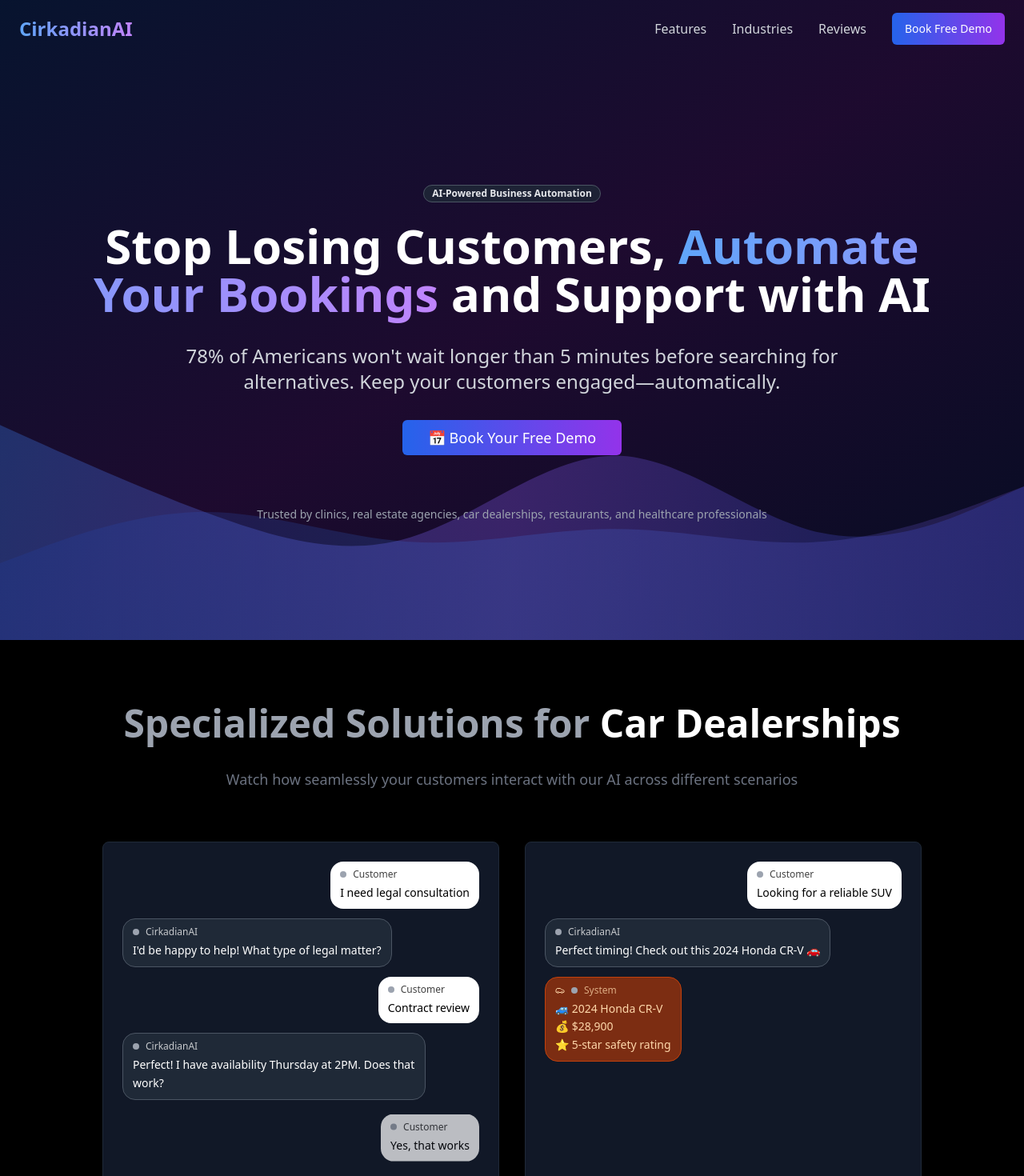
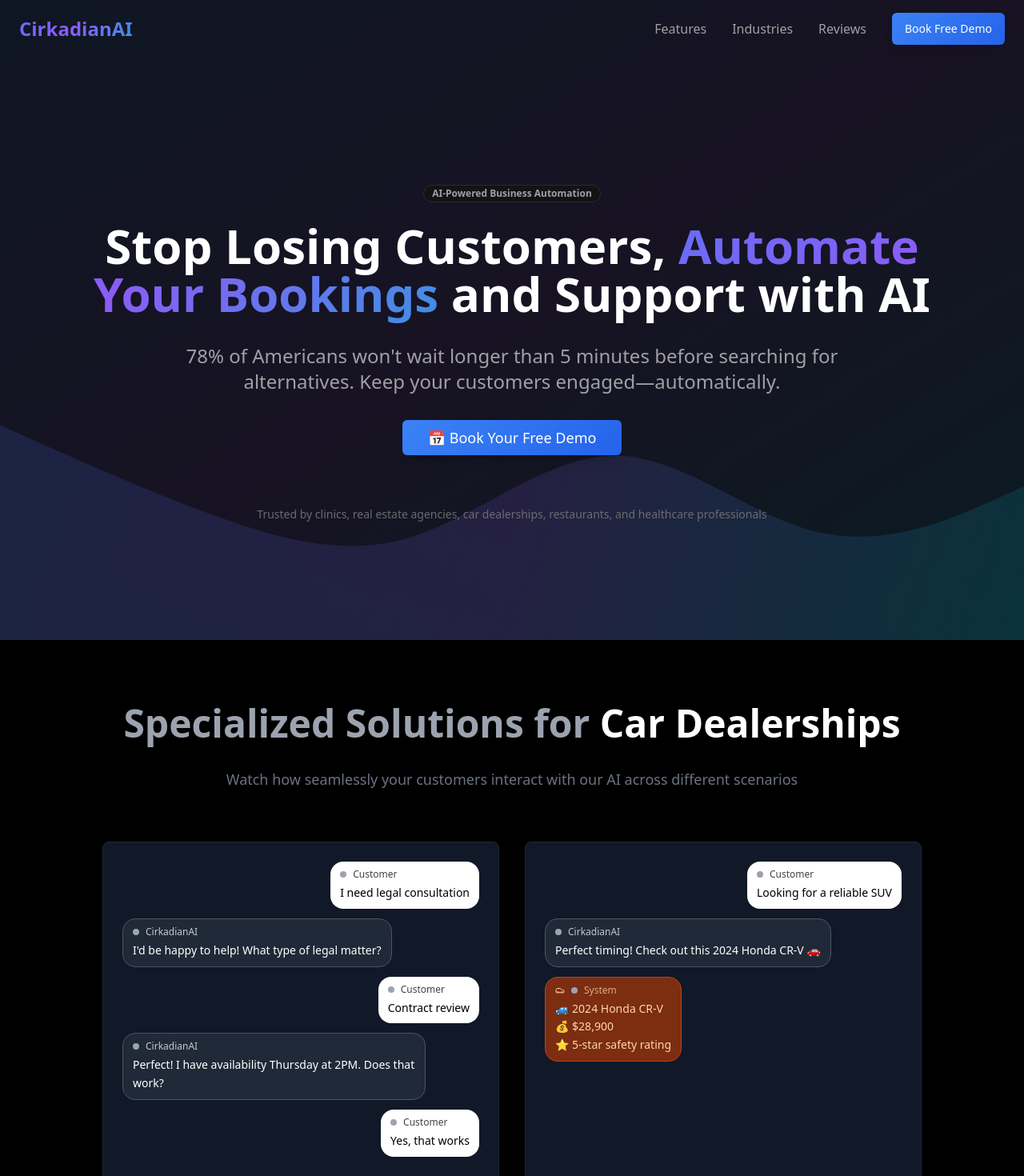
Before and after one commit to gerrybarria/cirkadian-ai-automate, a React (Vite) app: page / in a window 1280 px wide. Shown: the top 1470 px of the page at 80% size. Built offline with nearby package versions, Linux system fonts and the light colour scheme.

Commit message:
Refactor: Improve dark theme with new colors
Updated the primary and secondary colors for a better dark theme across the entire page.

```diff
--- a/src/components/HeroSection.tsx
+++ b/src/components/HeroSection.tsx
@@ -11,64 +11,54 @@ export const HeroSection = () => {
 
   return (
     <section className="min-h-screen flex items-center justify-center px-6 pt-20 relative overflow-hidden">
-      {/* Flowing wave background */}
-      <div className="absolute inset-0 bg-black">
-        <div className="absolute inset-0 bg-gradient-to-br from-blue-600/20 via-purple-600/20 to-blue-800/20"></div>
+      {/* Enhanced dark background with gradients */}
+      <div className="absolute inset-0 bg-dark-background">
+        <div className="absolute inset-0 bg-gradient-to-br from-brand-primary/10 via-brand-secondary/10 to-brand-accent/10"></div>
         <svg className="absolute bottom-0 left-0 w-full h-96" viewBox="0 0 1440 320" preserveAspectRatio="none">
           <path
             fill="url(#wave-gradient)"
-            fillOpacity="0.3"
+            fillOpacity="0.15"
             d="M0,96L48,112C96,128,192,160,288,186.7C384,213,480,235,576,213.3C672,192,768,128,864,128C960,128,1056,192,1152,208C1248,224,1344,192,1392,176L1440,160L1440,320L1392,320C1344,320,1248,320,1152,320C1056,320,960,320,864,320C768,320,672,320,576,320C480,320,384,320,288,320C192,320,96,320,48,320L0,320Z"
           />
           <defs>
             <linearGradient id="wave-gradient" x1="0%" y1="0%" x2="100%" y2="0%">
-              <stop offset="0%" stopColor="#3B82F6" />
-              <stop offset="50%" stopColor="#8B5CF6" />
-              <stop offset="100%" stopColor="#1E40AF" />
-            </linearGradient>
-          </defs>
-        </svg>
-        <svg className="absolute bottom-0 left-0 w-full h-80" viewBox="0 0 1440 320" preserveAspectRatio="none">
-          <path
-            fill="url(#wave-gradient-2)"
-            fillOpacity="0.2"
-            d="M0,224L48,208C96,192,192,160,288,160C384,160,480,192,576,197.3C672,203,768,181,864,181.3C960,181,1056,203,1152,197.3C1248,192,1344,160,1392,144L1440,128L1440,320L1392,320C1344,320,1248,320,1152,320C1056,320,960,320,864,320C768,320,672,320,576,320C480,320,384,320,288,320C192,320,96,320,48,320L0,320Z"
-          />
-          <defs>
-            <linearGradient id="wave-gradient-2" x1="0%" y1="0%" x2="100%" y2="0%">
-              <stop offset="0%" stopColor="#1E40AF" />
-              <stop offset="50%" stopColor="#3B82F6" />
-              <stop offset="100%" stopColor="#8B5CF6" />
+              <stop offset="0%" stopColor="#3b82f6" />
+              <stop offset="50%" stopColor="#8b5cf6" />
+              <stop offset="100%" stopColor="#06b6d4" />
             </linearGradient>
           </defs>
         </svg>
       </div>
 
       <div className="max-w-6xl mx-auto text-center relative z-10">
-        <Badge variant="secondary" className="mb-6 bg-gray-800/80 text-gray-200 border-gray-600">
+        <Badge variant="secondary" className="mb-6 bg-dark-surface border-dark-border text-dark-text-muted">
           AI-Powered Business Automation
         </Badge>
 
-        <h1 className="text-4xl font-bold mb-8 leading-tight animate-fade-in text-white md:text-6xl">
+        <h1 className="text-4xl font-bold mb-8 leading-tight animate-fade-in text-dark-text md:text-6xl">
           Stop Losing Customers,{" "}
-          <span className="bg-gradient-to-r from-blue-400 to-purple-400 bg-clip-text text-transparent">
+          <span className="gradient-text-primary">
             Automate Your Bookings
           </span>{" "}
           and Support with AI
         </h1>
 
-        <p className="text-xl md:text-2xl text-gray-300 mb-8 max-w-4xl mx-auto leading-relaxed animate-fade-in">
+        <p className="text-xl md:text-2xl text-dark-text-muted mb-8 max-w-4xl mx-auto leading-relaxed animate-fade-in">
           78% of Americans won't wait longer than 5 minutes before searching for alternatives.
           Keep your customers engaged—automatically.
         </p>
 
         <div className="flex flex-col sm:flex-row gap-4 justify-center items-center animate-fade-in">
-          <Button size="lg" className="bg-gradient-to-r from-blue-600 to-purple-600 hover:from-blue-700 hover:to-purple-700 text-white text-lg px-8 py-4 hover-scale border-0" onClick={() => window.open('https://calendly.com', '_blank')}>
+          <Button
+            size="lg"
+            className="btn-gradient-primary text-white text-lg px-8 py-4 hover-scale border-0 shadow-lg"
+            onClick={() => window.open('https://calendly.com', '_blank')}
+          >
             📅 Book Your Free Demo
           </Button>
         </div>
 
-        <div className="mt-16 text-sm text-gray-400">
+        <div className="mt-16 text-sm text-dark-text-subtle">
           <p>Trusted by clinics, real estate agencies, car dealerships, restaurants, and healthcare professionals</p>
         </div>
       </div>
--- a/src/components/Navigation.tsx
+++ b/src/components/Navigation.tsx
@@ -15,22 +15,22 @@ export const Navigation = () => {
 
   return (
     <nav className={`fixed top-0 w-full z-50 transition-all duration-300 ${
-      isScrolled ? 'bg-black/80 backdrop-blur-lg border-b border-gray-800' : 'bg-transparent'
+      isScrolled ? 'bg-dark-background/95 backdrop-blur-lg border-b border-dark-border' : 'bg-transparent'
     }`}>
       <div className="max-w-7xl mx-auto px-6 py-4">
         <div className="flex items-center justify-between">
           <div className="flex items-center space-x-2">
-            <div className="text-2xl font-bold bg-gradient-to-r from-blue-400 to-purple-400 bg-clip-text text-transparent">
+            <div className="text-2xl font-bold gradient-text-primary">
               CirkadianAI
             </div>
           </div>
 
           <div className="hidden md:flex items-center space-x-8">
-            <a href="#features" className="text-gray-300 hover:text-blue-400 transition-colors">Features</a>
-            <a href="#industries" className="text-gray-300 hover:text-blue-400 transition-colors">Industries</a>
-            <a href="#testimonials" className="text-gray-300 hover:text-blue-400 transition-colors">Reviews</a>
+            <a href="#features" className="text-dark-text-muted hover:text-brand-primary transition-colors">Features</a>
+            <a href="#industries" className="text-dark-text-muted hover:text-brand-primary transition-colors">Industries</a>
+            <a href="#testimonials" className="text-dark-text-muted hover:text-brand-primary transition-colors">Reviews</a>
             <Button
-              className="bg-gradient-to-r from-blue-600 to-purple-600 hover:from-blue-700 hover:to-purple-700 text-white hover-scale border-0"
+              className="btn-gradient-primary text-white hover-scale border-0 shadow-lg"
               onClick={() => window.open('https://calendly.com', '_blank')}
             >
               Book Free Demo
--- a/src/index.css
+++ b/src/index.css
@@ -7,73 +7,25 @@
 
 @layer base {
   :root {
-    --background: 0 0% 100%;
-    --foreground: 222.2 84% 4.9%;
-
-    --card: 0 0% 100%;
-    --card-foreground: 222.2 84% 4.9%;
-
-    --popover: 0 0% 100%;
-    --popover-foreground: 222.2 84% 4.9%;
-
-    --primary: 222.2 47.4% 11.2%;
-    --primary-foreground: 210 40% 98%;
-
-    --secondary: 210 40% 96.1%;
-    --secondary-foreground: 222.2 47.4% 11.2%;
-
-    --muted: 210 40% 96.1%;
-    --muted-foreground: 215.4 16.3% 46.9%;
-
-    --accent: 210 40% 96.1%;
-    --accent-foreground: 222.2 47.4% 11.2%;
-
-    --destructive: 0 84.2% 60.2%;
-    --destructive-foreground: 210 40% 98%;
-
-    --border: 214.3 31.8% 91.4%;
-    --input: 214.3 31.8% 91.4%;
-    --ring: 222.2 84% 4.9%;
-
-    --radius: 0.5rem;
-
-    --sidebar-background: 0 0% 98%;
-
-    --sidebar-foreground: 240 5.3% 26.1%;
-
-    --sidebar-primary: 240 5.9% 10%;
-
-    --sidebar-primary-foreground: 0 0% 98%;
-
-    --sidebar-accent: 240 4.8% 95.9%;
-
-    --sidebar-accent-foreground: 240 5.9% 10%;
-
-    --sidebar-border: 220 13% 91%;
-
-    --sidebar-ring: 217.2 91.2% 59.8%;
-  }
-
-  .dark {
-    --background: 222.2 84% 4.9%;
+    --background: 222 84% 4.9%;
     --foreground: 210 40% 98%;
 
-    --card: 222.2 84% 4.9%;
+    --card: 222 84% 4.9%;
     --card-foreground: 210 40% 98%;
 
-    --popover: 222.2 84% 4.9%;
+    --popover: 222 84% 4.9%;
     --popover-foreground: 210 40% 98%;
 
-    --primary: 210 40% 98%;
+    --primary: 217.2 91.2% 59.8%;
     --primary-foreground: 222.2 47.4% 11.2%;
 
-    --secondary: 217.2 32.6% 17.5%;
+    --secondary: 262.1 83.3% 57.8%;
     --secondary-foreground: 210 40% 98%;
 
     --muted: 217.2 32.6% 17.5%;
     --muted-foreground: 215 20.2% 65.1%;
 
-    --accent: 217.2 32.6% 17.5%;
+    --accent: 188 95% 43%;
     --accent-foreground: 210 40% 98%;
 
     --destructive: 0 62.8% 30.6%;
@@ -81,14 +33,17 @@
 
     --border: 217.2 32.6% 17.5%;
     --input: 217.2 32.6% 17.5%;
-    --ring: 212.7 26.8% 83.9%;
-    --sidebar-background: 240 5.9% 10%;
-    --sidebar-foreground: 240 4.8% 95.9%;
-    --sidebar-primary: 224.3 76.3% 48%;
-    --sidebar-primary-foreground: 0 0% 100%;
-    --sidebar-accent: 240 3.7% 15.9%;
-    --sidebar-accent-foreground: 240 4.8% 95.9%;
-    --sidebar-border: 240 3.7% 15.9%;
+    --ring: 217.2 91.2% 59.8%;
+
+    --radius: 0.5rem;
+
+    --sidebar-background: 222 84% 4.9%;
+    --sidebar-foreground: 210 40% 98%;
+    --sidebar-primary: 217.2 91.2% 59.8%;
+    --sidebar-primary-foreground: 222.2 47.4% 11.2%;
+    --sidebar-accent: 217.2 32.6% 17.5%;
+    --sidebar-accent-foreground: 210 40% 98%;
+    --sidebar-border: 217.2 32.6% 17.5%;
     --sidebar-ring: 217.2 91.2% 59.8%;
   }
 }
@@ -99,7 +54,8 @@
   }
 
   body {
-    @apply bg-background text-foreground;
+    @apply bg-dark-background text-dark-text;
+    font-family: system-ui, -apple-system, sans-serif;
   }
 }
 
@@ -168,9 +124,9 @@
   transform: scale(1.02);
 }
 
-/* Vercel-style gradient text */
-.gradient-text {
-  background: linear-gradient(90deg, #000 0%, #666 50%, #000 100%);
+/* Enhanced gradient text */
+.gradient-text-primary {
+  background: linear-gradient(135deg, #3b82f6 0%, #8b5cf6 50%, #06b6d4 100%);
   background-clip: text;
   -webkit-background-clip: text;
   -webkit-text-fill-color: transparent;
@@ -187,19 +143,50 @@
   }
 }
 
-/* Minimal accent color utilities */
-.accent-primary {
-  color: #0070f3;
+/* Button gradients */
+.btn-gradient-primary {
+  background: linear-gradient(135deg, #3b82f6 0%, #2563eb 100%);
+  transition: all 0.3s ease;
 }
 
-.accent-border {
-  border-color: #0070f3;
+.btn-gradient-primary:hover {
+  background: linear-gradient(135deg, #2563eb 0%, #1d4ed8 100%);
+  transform: translateY(-1px);
+  box-shadow: 0 10px 25px rgba(59, 130, 246, 0.3);
 }
 
-.accent-bg {
-  background-color: #0070f3;
+.btn-gradient-secondary {
+  background: linear-gradient(135deg, #8b5cf6 0%, #7c3aed 100%);
+  transition: all 0.3s ease;
 }
 
-.accent-gradient {
-  background: linear-gradient(90deg, #0070f3, #00d4ff);
+.btn-gradient-secondary:hover {
+  background: linear-gradient(135deg, #7c3aed 0%, #6d28d9 100%);
+  transform: translateY(-1px);
+  box-shadow: 0 10px 25px rgba(139, 92, 246, 0.3);
 }
+
+/* Card enhancements */
+.card-dark {
+  background: linear-gradient(135deg, #131316 0%, #1a1a1e 100%);
+  border: 1px solid #2a2a2e;
+  transition: all 0.3s ease;
+}
+
+.card-dark:hover {
+  border-color: #3b82f6;
+  box-shadow: 0 8px 32px rgba(59, 130, 246, 0.1);
+}
+
+/* Surface variations */
+.surface-primary {
+  background-color: #0a0a0b;
+}
+
+.surface-secondary {
+  background-color: #131316;
+}
+
+.surface-tertiary {
+  background-color: #1a1a1e;
+}
--- a/src/pages/Index.tsx
+++ b/src/pages/Index.tsx
@@ -7,12 +7,13 @@ import { AnimatedDemos } from "@/components/AnimatedDemos";
 import { IntegrationsSection } from "@/components/IntegrationsSection";
 import { FeatureHighlights } from "@/components/FeatureHighlights";
 import { TestimonialsSection } from "@/components/TestimonialsSection";
+import { IndustrySection } from "@/components/IndustrySection";
 import { Navigation } from "@/components/Navigation";
 import { Footer } from "@/components/Footer";
 
 const Index = () => {
   return (
-    <div className="min-h-screen bg-black text-white overflow-x-hidden">
+    <div className="min-h-screen bg-dark-background text-dark-text overflow-x-hidden">
       {/* Content */}
       <div className="relative z-10">
         <Navigation />
@@ -20,6 +21,7 @@ const Index = () => {
         <AnimatedDemos />
         <IntegrationsSection />
         <FeatureHighlights />
+        <IndustrySection />
         <TestimonialsSection />
         <Footer />
       </div>
--- a/tailwind.config.ts
+++ b/tailwind.config.ts
@@ -1,3 +1,4 @@
+
 import type { Config } from "tailwindcss";
 
 export default {
@@ -61,6 +62,24 @@ export default {
 					'accent-foreground': 'hsl(var(--sidebar-accent-foreground))',
 					border: 'hsl(var(--sidebar-border))',
 					ring: 'hsl(var(--sidebar-ring))'
+				},
+				// New dark theme colors
+				dark: {
+					background: '#0a0a0b',
+					surface: '#131316',
+					'surface-light': '#1a1a1e',
+					border: '#2a2a2e',
+					text: '#ffffff',
+					'text-muted': '#a0a0a4',
+					'text-subtle': '#6b6b70'
+				},
+				brand: {
+					primary: '#3b82f6',
+					'primary-hover': '#2563eb',
+					secondary: '#8b5cf6',
+					'secondary-hover': '#7c3aed',
+					accent: '#06b6d4',
+					'accent-hover': '#0891b2'
 				}
 			},
 			borderRadius: {
@@ -84,11 +103,20 @@ export default {
 					to: {
 						height: '0'
 					}
+				},
+				scroll: {
+					'0%': {
+						transform: 'translateX(0)'
+					},
+					'100%': {
+						transform: 'translateX(-50%)'
+					}
 				}
 			},
 			animation: {
 				'accordion-down': 'accordion-down 0.2s ease-out',
-				'accordion-up': 'accordion-up 0.2s ease-out'
+				'accordion-up': 'accordion-up 0.2s ease-out',
+				scroll: 'scroll 30s linear infinite'
 			}
 		}
 	},
```
Also changed, not shown: src/components/FeatureHighlights.tsx (+7 -7 lines), src/components/Footer.tsx (+8 -8 lines), src/components/IntegrationsSection.tsx (+8 -8 lines), src/components/TestimonialsSection.tsx (+8 -8 lines).
